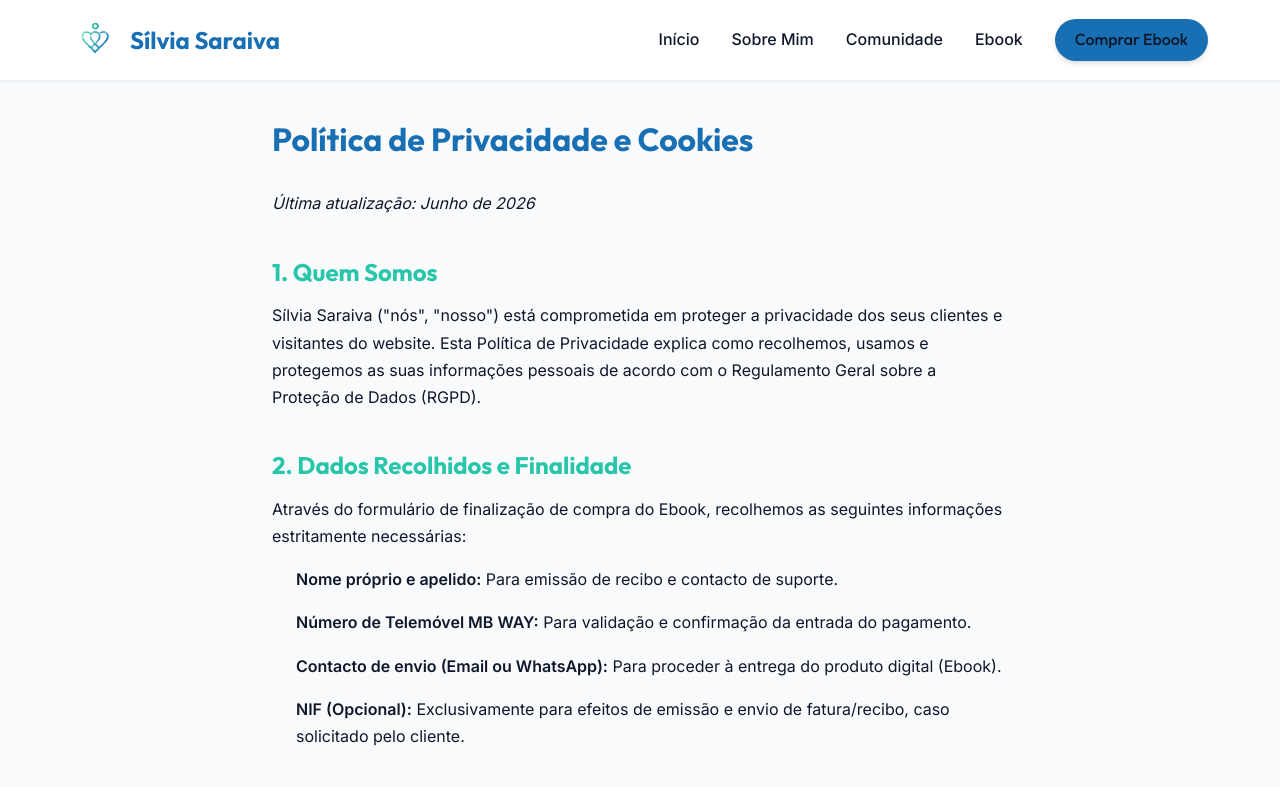
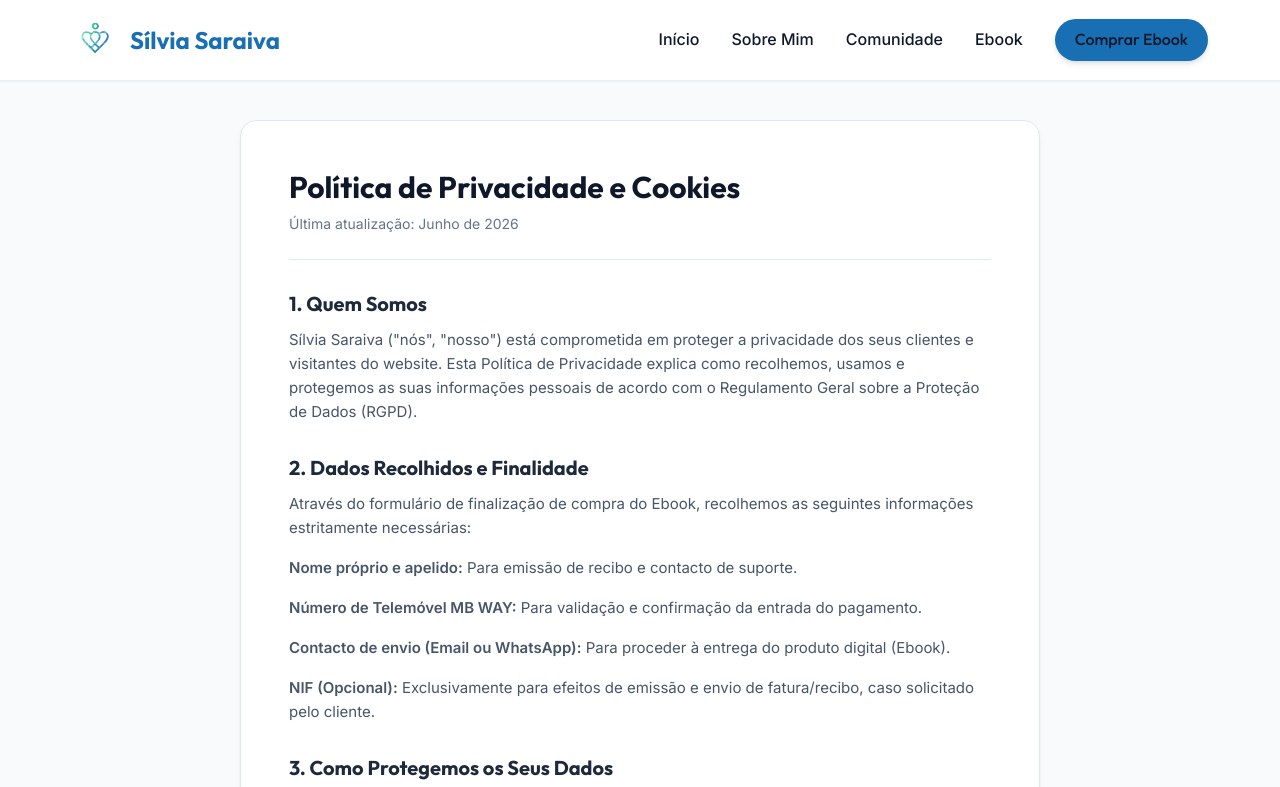
Before and after one commit to silviasaraiva79/.github.io, a plain HTML site: page privacidade.html in a window 1280 px wide. Shown: the top 787 px of the page. Drawn offline with Linux system fonts and the light colour scheme.

Commit message:
responsive commit

```diff
--- a/css/styles.css
+++ b/css/styles.css
@@ -15,6 +15,9 @@ body {
   background-color: var(--color-background);
   line-height: 1.6;
   overflow-x: hidden;
+  width: 100%;
+  overflow-wrap: break-word;
+  word-wrap: break-word;
 }
 
 h1, h2, h3, h4, h5, h6 {
@@ -469,7 +472,7 @@ footer {
 /* Social Cards */
 .social-grid {
   display: grid;
-  grid-template-columns: repeat(auto-fit, minmax(300px, 1fr));
+  grid-template-columns: repeat(auto-fit, minmax(min(100%, 300px), 1fr));
   gap: 2rem;
   margin-top: 3rem;
 }
--- a/privacidade.html
+++ b/privacidade.html
@@ -14,29 +14,45 @@
   <link rel="stylesheet" href="css/styles.css">
 
   <style>
+    body { background-color: #f8fafc; }
+    .legal-content-wrapper {
+      padding: 120px 1.5rem 60px;
+    }
     .legal-content {
       max-width: 800px;
       margin: 0 auto;
-      padding: 120px 2rem 80px;
+      padding: 3rem;
+      background-color: white;
+      box-shadow: 0 4px 6px -1px rgba(0,0,0,0.05), 0 2px 4px -1px rgba(0,0,0,0.03);
+      border-radius: var(--radius-md);
+      border: 1px solid #e2e8f0;
     }
     .legal-content h1 {
+      font-size: 1.875rem;
+      color: #0f172a;
+      margin-bottom: 0.5rem;
+    }
+    .legal-content .last-updated {
+      color: #64748b;
+      font-size: 0.875rem;
       margin-bottom: 2rem;
-      color: var(--color-primary);
+      padding-bottom: 1.5rem;
+      border-bottom: 1px solid #e2e8f0;
     }
     .legal-content h2 {
-      font-size: 1.5rem;
-      margin-top: 2.5rem;
-      margin-bottom: 1rem;
-      color: var(--color-secondary);
+      font-size: 1.25rem;
+      color: #1e293b;
+      margin-top: 2rem;
+      margin-bottom: 0.75rem;
     }
     .legal-content p, .legal-content li {
+      color: #475569;
+      line-height: 1.6;
       margin-bottom: 1rem;
-      line-height: 1.7;
-      color: var(--color-text-main);
+      font-size: 0.9375rem;
     }
-    .legal-content ul {
-      margin-bottom: 1.5rem;
-      padding-left: 1.5rem;
+    @media (max-width: 768px) {
+      .legal-content { padding: 1.5rem; }
     }
   </style>
 </head>
@@ -66,9 +82,10 @@
     </div>
   </nav>
 
-  <main class="legal-content fade-in">
-    <h1>Política de Privacidade e Cookies</h1>
-    <p><em>Última atualização: Junho de 2026</em></p>
+  <div class="legal-content-wrapper">
+    <main class="legal-content fade-in">
+      <h1>Política de Privacidade e Cookies</h1>
+      <p class="last-updated">Última atualização: Junho de 2026</p>
 
     <h2>1. Quem Somos</h2>
     <p>Sílvia Saraiva ("nós", "nosso") está comprometida em proteger a privacidade dos seus clientes e visitantes do website. Esta Política de Privacidade explica como recolhemos, usamos e protegemos as suas informações pessoais de acordo com o Regulamento Geral sobre a Proteção de Dados (RGPD).</p>
@@ -110,7 +127,8 @@
 
     <p><strong>Como gerir ou apagar Cookies?</strong><br>
     Pode, a qualquer momento, apagar ou bloquear os cookies nas definições do seu navegador (Google Chrome, Safari, Firefox, etc.). Contudo, o bloqueio total poderá interferir com a utilização do website.</p>
-  </main>
+    </main>
+  </div>
 
   <!-- Rodapé -->
   <footer>
@@ -120,9 +138,14 @@
           <div class="logo mb-2" style="color: white; display: flex; align-items: center; gap: 0.5rem;">
             <img src="assets/images/media__1782418586948.png" alt="Sílvia Saraiva Logo" style="height: 65px;">
           </div>
-          <p style="color: rgba(255,255,255,0.8); max-width: 300px;">
+          <p style="color: rgba(255,255,255,0.8); max-width: 300px; margin-bottom: 1.5rem;">
             Assistente Social • Mestre em Gerontologia • Especialista em Geriatria
           </p>
+          <div style="display: flex; gap: 1rem; font-size: 1.5rem;">
+            <a href="https://www.facebook.com/silviaalexandra.saraiva" target="_blank" style="color: white; opacity: 0.8; transition: opacity 0.2s;"><i class="fa-brands fa-facebook"></i></a>
+            <a href="https://www.instagram.com/_saraivasilvia/" target="_blank" style="color: white; opacity: 0.8; transition: opacity 0.2s;"><i class="fa-brands fa-instagram"></i></a>
+            <a href="https://www.tiktok.com/@79ssaraiva?lang=pt-BR" target="_blank" style="color: white; opacity: 0.8; transition: opacity 0.2s;"><i class="fa-brands fa-tiktok"></i></a>
+          </div>
         </div>
 
         <div class="footer-col">
@@ -130,30 +153,18 @@
           <ul class="footer-links">
             <li><a href="index.html">Início</a></li>
             <li><a href="index.html#sobre">Sobre Mim</a></li>
+            <li><a href="index.html#comunidade">Comunidade</a></li>
             <li><a href="ebook.html">Ebook</a></li>
-          </ul>
-        </div>
-
-        <div class="footer-col">
-          <h4>Informação Legal</h4>
-          <ul class="footer-links">
-            <li><a href="termos.html">Termos e Condições</a></li>
-            <li><a href="privacidade.html">Privacidade e Cookies</a></li>
-          </ul>
-        </div>
-
-        <div class="footer-col">
-          <h4>Redes Sociais</h4>
-          <ul class="footer-links">
-            <li><a href="https://www.facebook.com/silviaalexandra.saraiva" target="_blank">Facebook</a></li>
-            <li><a href="https://www.instagram.com/_saraivasilvia/" target="_blank">Instagram</a></li>
-            <li><a href="https://www.tiktok.com/@79ssaraiva?lang=pt-BR" target="_blank">TikTok</a></li>
           </ul>
         </div>
       </div>
 
       <div class="footer-bottom">
         <p>&copy; 2026 Sílvia Saraiva. Todos os direitos reservados.</p>
+        <div class="footer-legal-links">
+          <a href="termos.html">Termos e Condições</a>
+          <a href="privacidade.html">Privacidade e Cookies</a>
+        </div>
       </div>
     </div>
   </footer>
```
Also changed, not shown: ebook.html (+4 -4 lines), index.html (+2 -2 lines).
